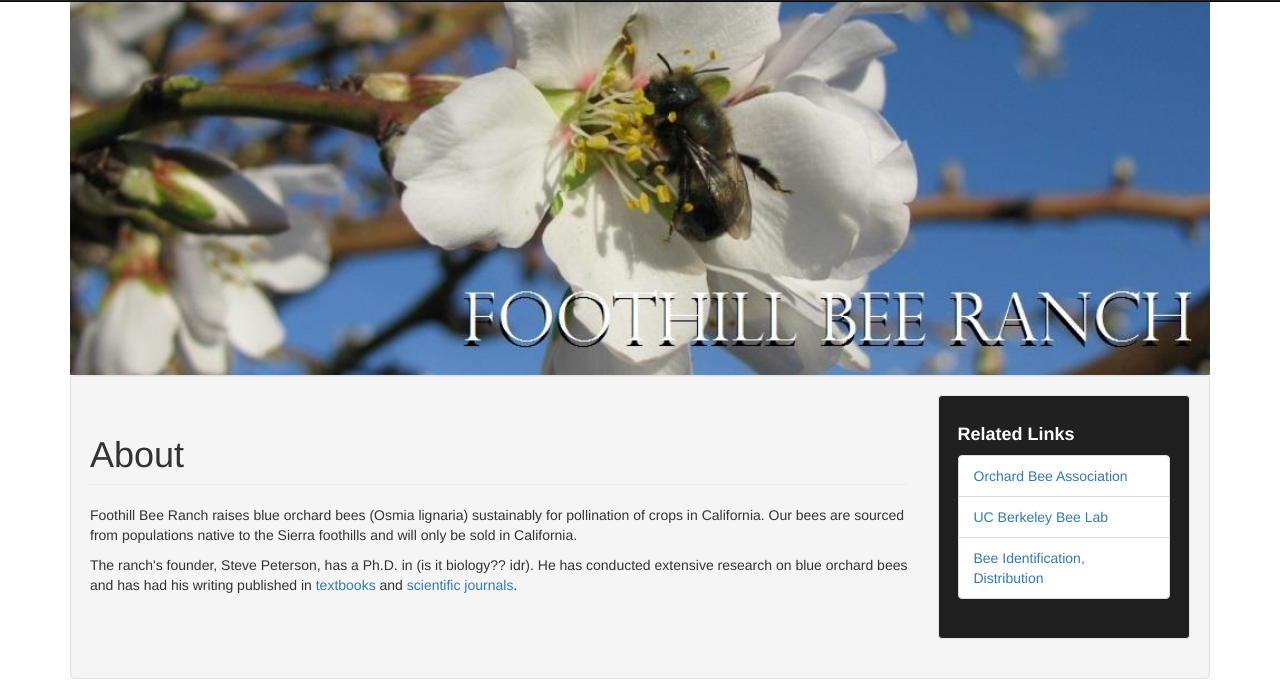
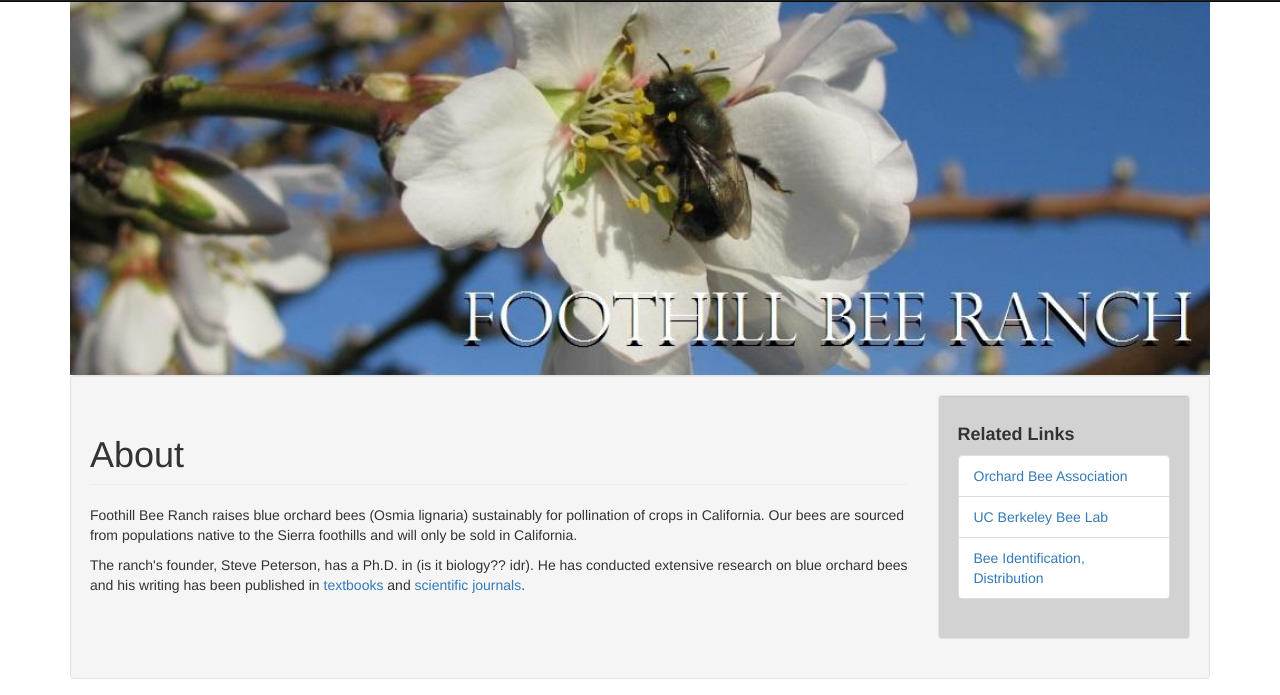
Before and after one commit to xbrina/foothill-bee-ranch, a plain HTML site: page index.html in a window 1280 px wide. Shown: the part 59-754 px from the top of the page. Drawn offline with nearby package versions, Linux system fonts and the light colour scheme.

Commit message:
more small edits
spaced out divs to clarify where one begins and ends (I was getting confused and then when I was unconfused I was too lazy to change it back)
links added to about section (article and textbook chapter)
color of related links well changed to keep the differentiation between header/footer and content
footer added with glyphicons for contact information

```diff
--- a/index.html
+++ b/index.html
@@ -14,11 +14,12 @@
 	<div class="container">
 
     	<div class="header">
-        	<img src="image/headerimg.jpg" class="img-responsive" alt="header" />
-        </div>
+        <img src="image/headerimg.jpg" class="img-responsive" alt="header" />
+      </div>
 
         <nav class="navbar navbar-inverse navbar-fixed-top">
   			<div class="container-fluid">
+
     			<div class="navbar-header">
       				<button type="button" class="navbar-toggle" data-toggle="collapse" data-target="#myNavbar">
         				<span class="icon-bar"></span>
@@ -26,6 +27,7 @@
         				<span class="icon-bar"></span>
       				</button>
     			</div>
+
     			<div class="collapse navbar-collapse" id="myNavbar">
       				<ul class="nav navbar-nav">
                 <li><img src="image/beeicon.png" max-width="15px" max-height="15px" class="img-responsive" /></li>
@@ -36,20 +38,23 @@
                         <li class="disabled"><a href="#" data-toggle="tooltip" title="Coming soon">Blue Orchard Bees</a></li>
       				</ul>
     			</div>
+
   			</div>
-		</nav>
+		    </nav>
+
         <div class="row">
           <div class="col-sm-12">
             <div class="well">
+
               <div class="row">
                 <div class="col-sm-9">
                   <h1 class="page-header">About</h1>
                   <p>Foothill Bee Ranch raises blue orchard bees (Osmia lignaria) sustainably for pollination of crops in California. Our bees are sourced from populations native to the Sierra foothills and will only be sold in California.</p>
-                  <p>The ranch's founder, Steve Peterson, has a Ph.D. in (is it biology?? idr). He has conducted extensive research on blue orchard bees and has had his writing published in <a href="#">textbooks</a> and <a href="#">scientific journals</a>.
+                  <p>The ranch's founder, Steve Peterson, has a Ph.D. in (is it biology?? idr). He has conducted extensive research on blue orchard bees and his writing has been published in <a href="https://drive.google.com/file/d/0B94Gq9mk1ZQCaWdzTDgwTnQ2ZkU/view?usp=sharing" target="_blank">textbooks</a> and <a href="https://drive.google.com/file/d/0B94Gq9mk1ZQCWXp0V1pvR1g4VE0/view?usp=sharing" target="_blank">scientific journals</a>.
                 </div>
                 <div class="col-sm-3">
-                  <div class="well" style="background-color: #202020;">
-                    <h4 style="color: #fff;"><strong>Related Links</strong></h4>
+                  <div class="well" style="background-color: #d2d2d2;">
+                    <h4><strong>Related Links</strong></h4>
                     <ul class="list-group">
                       <li class="list-group-item"><a href="#">Orchard Bee Association</a></li>
                       <li class="list-group-item"><a href="#">UC Berkeley Bee Lab</a></li>
@@ -57,10 +62,12 @@
                     </ul>
                   </div>
                 </div>
-              </div>
+             </div>
+
             </div>
           </div>
         </div>
+
     <div id="myCarousel" class="carousel slide" data-ride="carousel">
       <ol class="carousel-indicators">
         <li data-target="#myCarousel" data-slide-to="0" class="active"></li>
@@ -149,7 +156,9 @@
         <span class="sr-only">Next</span>
       </a>
     </div><br />
+
     <div class="row">
+
       <div class="col-sm-3">
         <div class="well">
           <h3 class="page-header">Pollination Consulting</h3>
@@ -157,6 +166,7 @@
           <p>Lorem ipsum dolor sit amet, consectetur adipiscing elit, sed do eiusmod tempor incididunt ut labore et dolore magna aliqua.</p>
         </div>
       </div>
+
       <div class="col-sm-3">
         <div class="well">
           <h3 class="page-header">Bee<br/> Gardens</h3>
@@ -164,6 +174,7 @@
           <p>Lorem ipsum dolor sit amet, consectetur adipiscing elit, sed do eiusmod tempor incididunt ut labore et dolore magna aliqua.</p>
         </div>
       </div>
+
       <div class="col-sm-3">
         <div class="well">
           <h3 class="page-header">Solitary Bee Management</h3>
@@ -171,6 +182,7 @@
           <p>Lorem ipsum dolor sit amet, consectetur adipiscing elit, sed do eiusmod tempor incididunt ut labore et dolore magna aliqua.</p>
         </div>
       </div>
+
       <div class="col-sm-3">
         <div class="well">
           <h3 class="page-header">California native blue orchard bees</h3>
@@ -178,7 +190,17 @@
           <p>Lorem ipsum dolor sit amet, consectetur adipiscing elit, sed do eiusmod tempor incididunt ut labore et dolore magna aliqua.</p>
         </div>
       </div>
+
     </div>
-    </div>
+
+   </div>
+
+    <footer class="footer">
+      <div class="container-fluid">
+        <p class="text-muted">Foothill Bee Ranch &#169; 2016</p>
+        <p class="text-muted"><a href="mailto:stvptrsn9@gmail.com"><span class="glyphicon glyphicon-envelope" data-toggle="tooltip" title="stvptrsn9@gmail.com"></span></a> <a href="#"><span class="glyphicon glyphicon-phone" data-toggle="tooltip" title="(209) 338-7110"></span></a> Steve Peterson, Ph.D.</p>
+      </div>
+    </footer>
+
 </body>
 </html>
```
